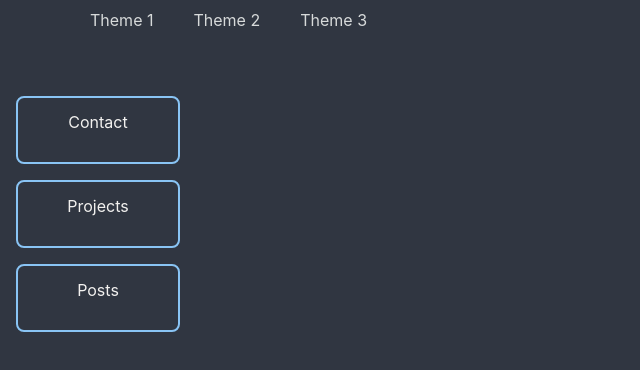
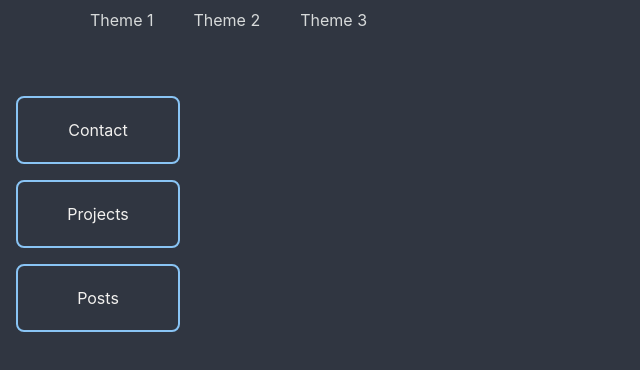
Before and after one commit to TYLER-JM/personal-homepage, a React (Create React App) app: page / in a window 1280 px wide. Shown: the top 370 px of the page, without its empty margins (0-640 px from the left). Built offline with nearby package versions, Linux system fonts and the light colour scheme.

Commit message:
changes p to span in the menu buttons

```diff
--- a/src/components/ContentListItem.js
+++ b/src/components/ContentListItem.js
@@ -9,7 +9,7 @@ import linksHelper from '../Helpers/linksHelper';
       className="content-item"
       onClick={(e) => setLinks(linksHelper(e))}
     >
-      <p>{name}</p>
+      <span>{name}</span>
     </div>
   )
 }
```
